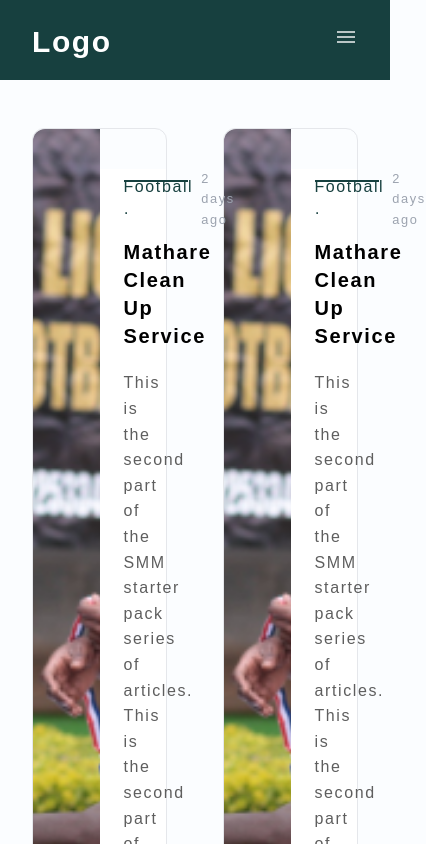
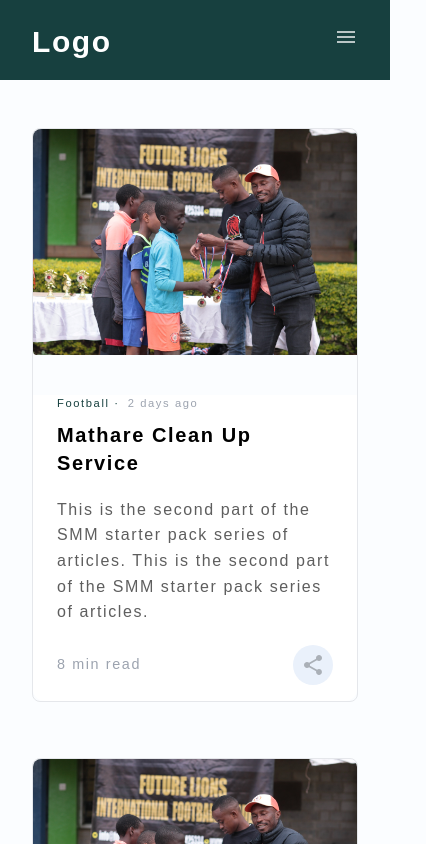
Before and after one commit to alekskimeu/coah-website, a Next.js app: page /newsletters in a window 390 px wide. Shown: the top 844 px of the page, 426 px wide, since content can reach past the window. Built offline with nearby package versions, Linux system fonts and the light colour scheme.

Commit message:
Implemented mobile responsiveness on the newsletters page

```diff
--- a/components/newsletters/TopNewsletter.jsx
+++ b/components/newsletters/TopNewsletter.jsx
@@ -6,16 +6,16 @@ import ShareIcon from "@mui/icons-material/Share";
 
 const TopNewsletter = ({ image, title, content, date, time }) => {
   return (
-    <div className="rounded-xl border grid grid-cols-2">
+    <div className="rounded-lg border grid grid-cols-1  md:grid-cols-2">
       <Image
         src={image}
-        className="w-full h-[100%] object-cover overflow-hidden rounded-l-xl"
+        className="w-full h-[100%] object-cover overflow-hidden rounded-b-none rounded-t-lg lg:rounded-l-xl lg:rounded-r-none"
       />
       <div className="mt-10 relative bg-white px-6 pb-4 rounded-b-xl">
-        <h2 className="post-title mt-0 text-[#17403f] flex items-center gap-2">
+        <h4 className="mt-0 text-[#17403f] flex items-center gap-2 text-[.7rem]">
           Football &#xb7;{" "}
-          <span className="text-[.8rem] text-gray-400">{date}</span>
-        </h2>
+          <span className="text-[.7rem] text-gray-400">{date}</span>
+        </h4>
         <h1 className="mb-5 mt-2 font-semibold text-xl">{title}</h1>
         <p className="text-[#5E5E5E]">{content}</p>
         <div className="mt-5 flex justify-between items-center">
--- a/pages/newsletters.js
+++ b/pages/newsletters.js
@@ -7,7 +7,7 @@ export default function Newsletters() {
     <Layout>
       <section className="pt-[3rem] pb-[5rem]">
 
-        <div className="container mx-auto grid grid-cols-2 gap-14">
+        <div className="container mx-auto grid grid-cols-1 lg:grid-cols-2 gap-14">
         <TopNewsletter
             image={image}
             title="Mathare Clean Up Service"
@@ -28,7 +28,7 @@ export default function Newsletters() {
       </section>
 
       <section>
-      <div className="container mx-auto grid grid-cols-2 gap-16">
+      <div className="container mx-auto grid grid-cols-1 md:grid-cols-2 gap-[8rem] lg:gap-16">
           <Newsletter
             image={image}
             title="Mathare Clean Up Service"
```
